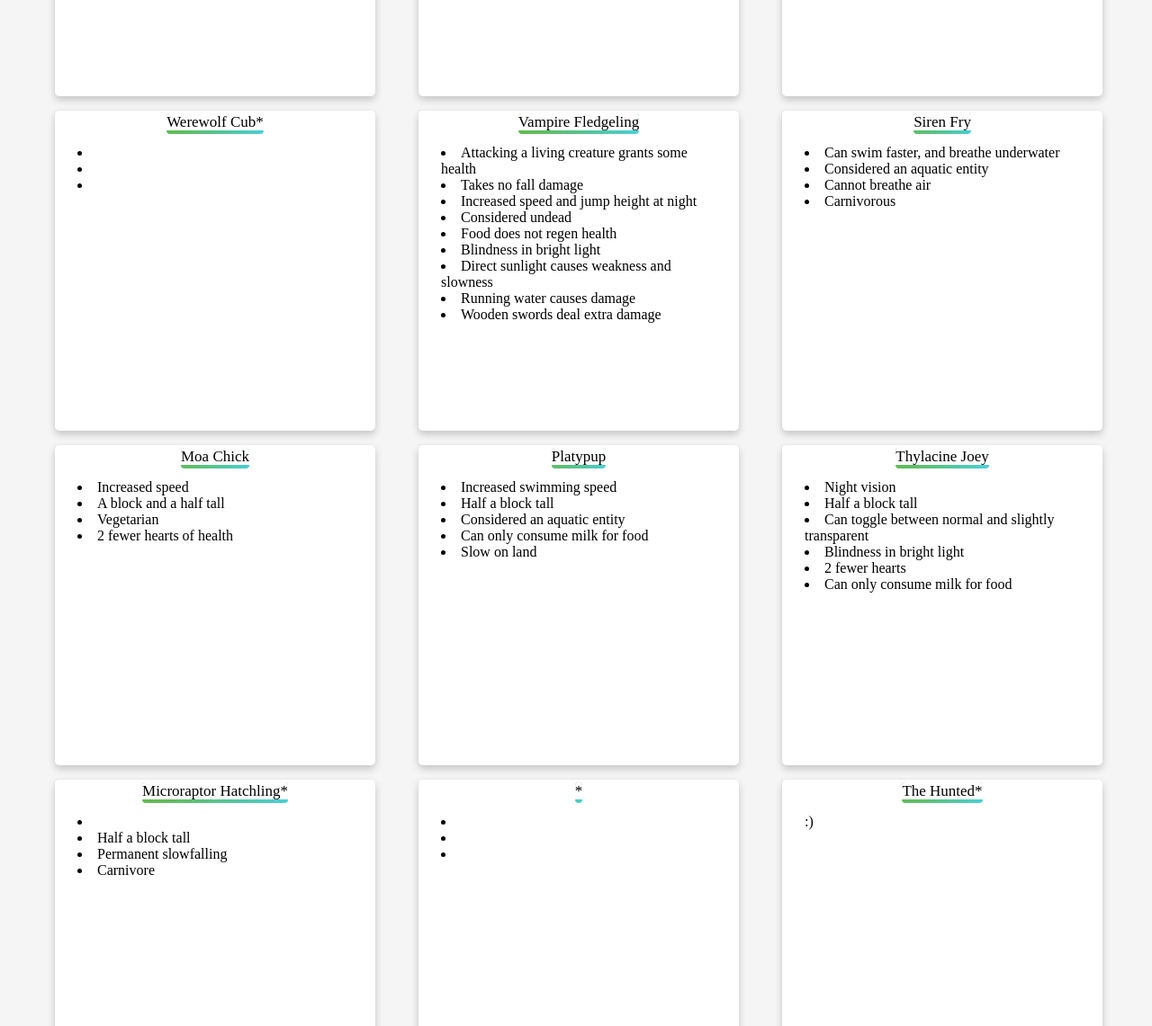
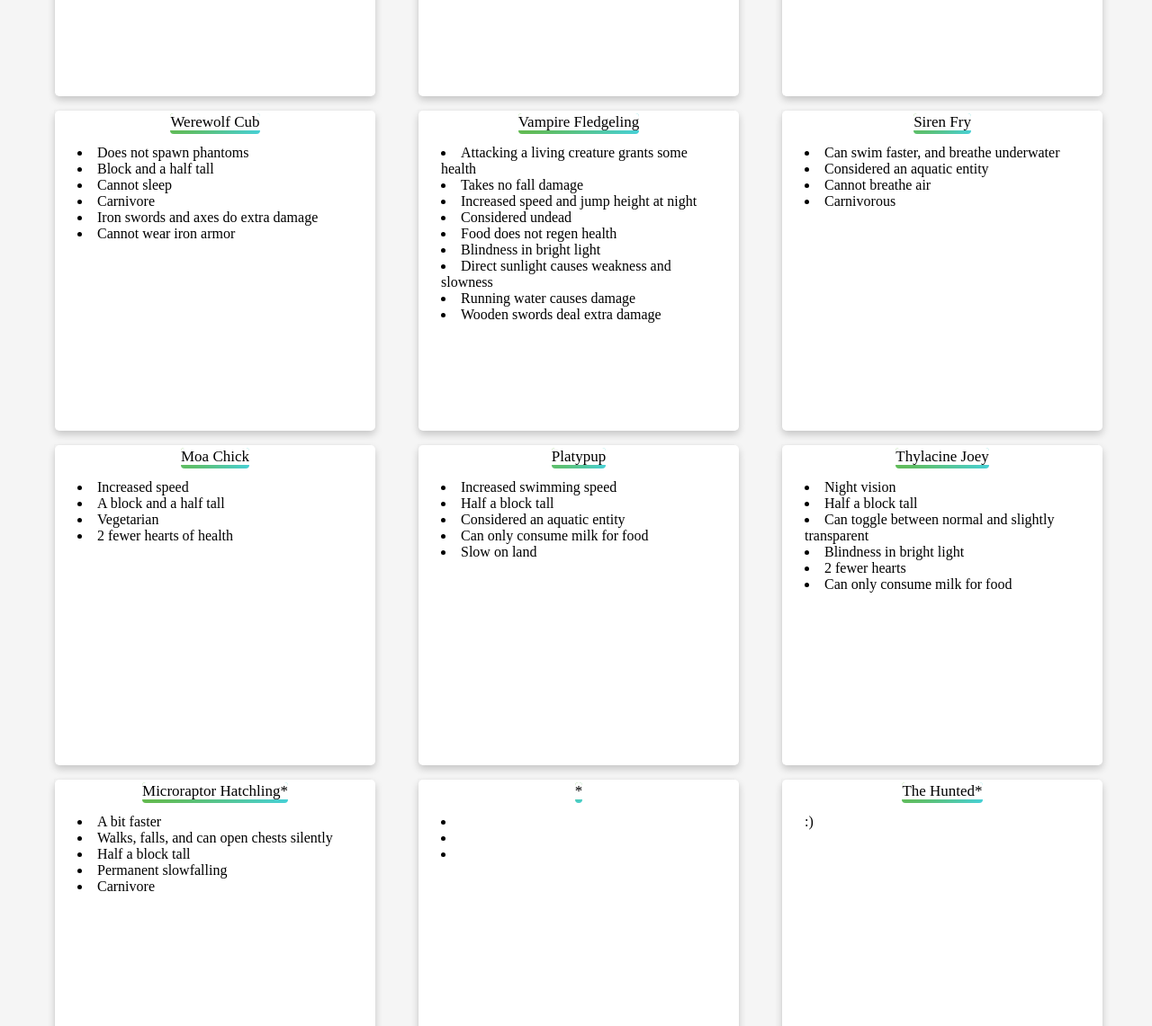
Before and after one commit to synfy/metamorphosis-raf, a plain HTML site: page docs/index.html in a window 1280 px wide. Shown: the part 1460-2601 px from the top of the page at 90% size. Drawn offline with Linux system fonts and the light colour scheme.

Commit message:
in progress

```diff
--- a/docs/index.html
+++ b/docs/index.html
@@ -296,22 +296,31 @@
         <div class="originCard">
           <div class="originCardInside">
             <div class="babyOrigin">
-              <span class="originName">Werewolf Cub*</span>
+              <span class="originName">Werewolf Cub</span>
               <div style="text-align: left;">
                 <ul>
-                  <li class="positive"></li>
-                  <li class="neutral"></li>
-                  <li class="negative"></li>
+                  <li class="positive">Does not spawn phantoms</li>
+                  <li class="neutral">Block and a half tall</li>
+                  <li class="negative">Cannot sleep</li>
+                  <li class="negative">Carnivore</li>
+                  <li class="negative">Iron swords and axes do extra damage</li>
+                  <li class="negative">Cannot wear iron armor</li>
                 </ul>
               </div>
             </div>
             <div class="adultOrigin">
-              <span class="originName">Werewolf*</span>
+              <span class="originName">Werewolf</span>
               <div style="text-align: left;">
                 <ul>
-                  <li class="positive"></li>
-                  <li class="neutral"></li>
-                  <li class="negative"></li>
+                  <li class="positive">Does not spawn phantoms</li>
+                  <li class="positive">Strength at night</li>
+                  <li class="positive">Night vision</li>
+                  <li class="neutral">3 blocks tall at night</li>
+                  <li class="negative">Cannot sleep</li>
+                  <li class="negative">Increased hunger at night</li>
+                  <li class="negative">Carnivore</li>
+                  <li class="negative">Iron swords and axes do extra damage</li>
+                  <li class="negative">Cannot wear iron armor</li>
                 </ul>
               </div>
             </div>
@@ -477,7 +486,7 @@
               <div style="text-align: left;">
                 <ul>
                   <li class="positive">Night vision</li>
-                  <li class="positive">Walks silently, falls, and can open chests silently</li>
+                  <li class="positive">Walks, falls, and can open chests silently</li>
                   <li class="positive">Has a pouch with extra inventory space</li>
                   <li class="neutral">A block and a half tall</li>
                   <li class="neutral">Can toggle between normal and slightly transparent</li>
@@ -497,7 +506,8 @@
               <span class="originName">Microraptor Hatchling*</span>
               <div style="text-align: left;">
                 <ul>
-                  <li class="positive"></li>
+                  <li class="positive">A bit faster</li>
+                  <li class="positive">Walks, falls, and can open chests silently</li>
                   <li class="neutral">Half a block tall</li>
                   <li class="neutral">Permanent slowfalling</li>
                   <li class="negative">Carnivore</li>
@@ -509,6 +519,7 @@
               <div style="text-align: left;">
                 <ul>
                   <li class="positive">Elytra</li>
+                  <li class="positive">Walks, falls, and can open chests silently</li>
                   <li class="neutral">One block tall</li>
                   <li class="neutral">Permanent slowfalling</li>
                   <li class="negative">Carnivore</li>
```
